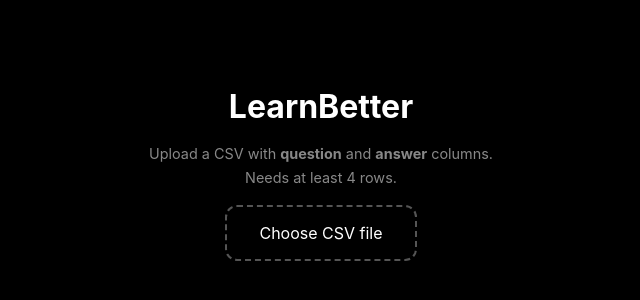
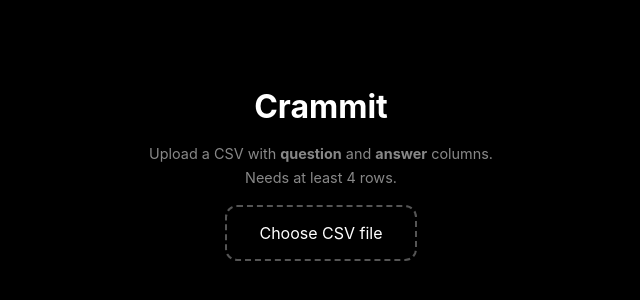
Before and after one commit to jun-ro/Crammit, a Svelte app: page / in a window 1280 px wide. Shown: the part 226-526 px from the top of the page, without its empty margins (319-959 px from the left). Built offline with nearby package versions, Linux system fonts and the light colour scheme.

Commit message:
Fix app name to Crammit in Uploader

```diff
--- a/src/components/Uploader.svelte
+++ b/src/components/Uploader.svelte
@@ -36,7 +36,7 @@
 </script>
 
 <div class="upload">
-  <h1>LearnBetter</h1>
+  <h1>Crammit</h1>
   <p class="sub">Upload a CSV with <strong>question</strong> and <strong>answer</strong> columns.<br>Needs at least 4 rows.</p>
   <label class="btn">
     <input type="file" accept=".csv" onchange={handleFile} />
```
